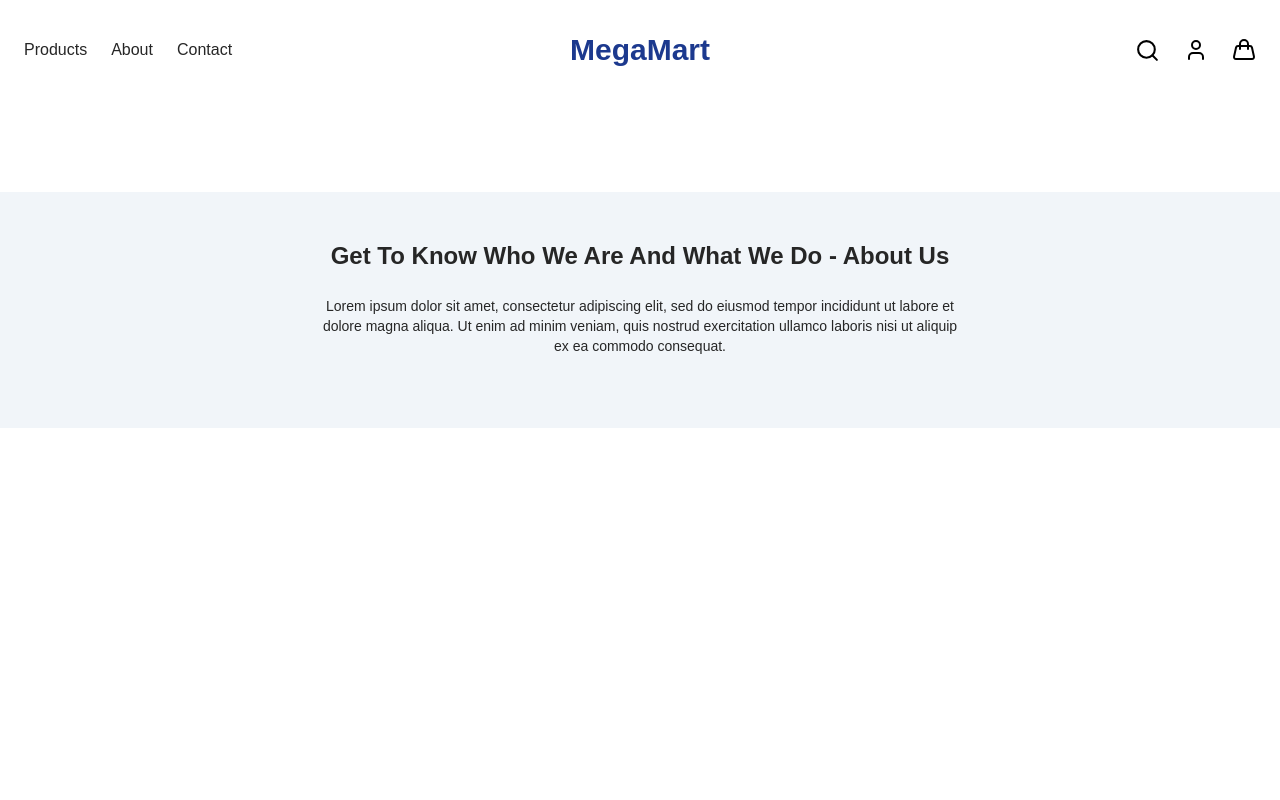
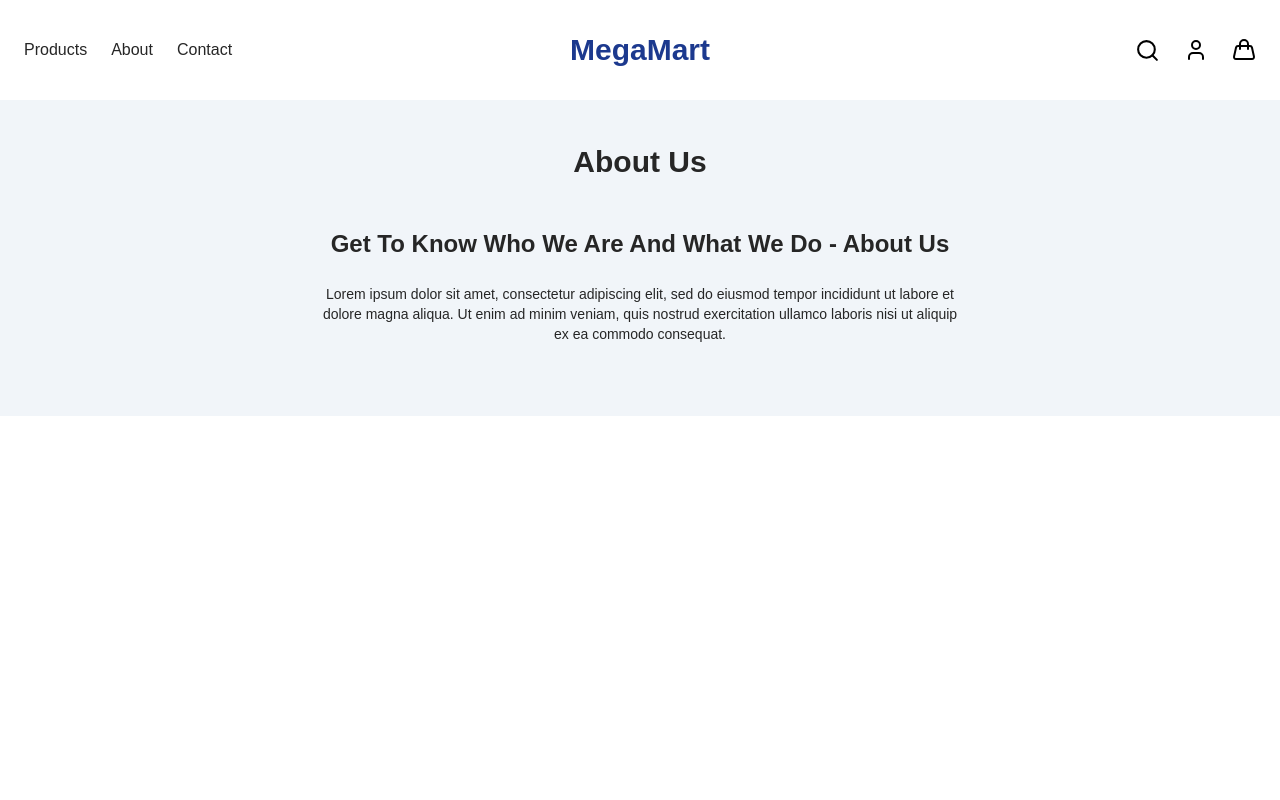
Before and after one commit to ebobic/E-Commerce, a Next.js app: page /about in a window 1280 px wide. Shown: the top 800 px of the page. Built offline with nearby package versions, Linux system fonts and the light colour scheme.

Commit message:
added h1

```diff
--- a/app/about/page.tsx
+++ b/app/about/page.tsx
@@ -4,7 +4,8 @@ import { Toaster } from "sonner";
 export default function AboutPage() {
   return (
     <main className="min-h-screen bg-white">
-      <div className="pt-24 pb-12">
+      <div className="flex flex-col pt-12 bg-slate-100">
+        <h1 className="font-bold text-2xl lg:text-3xl text-neutral-800 m-auto">About Us</h1>
         <AboutUs showLink={false}/>
       </div>
       <Toaster />
```
